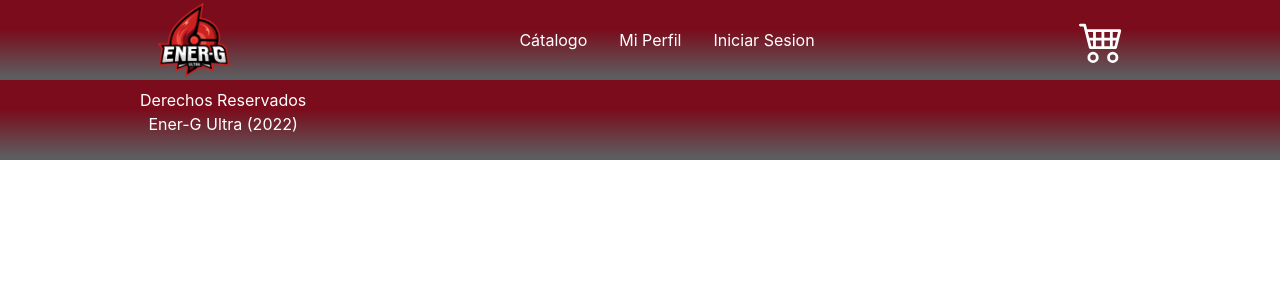
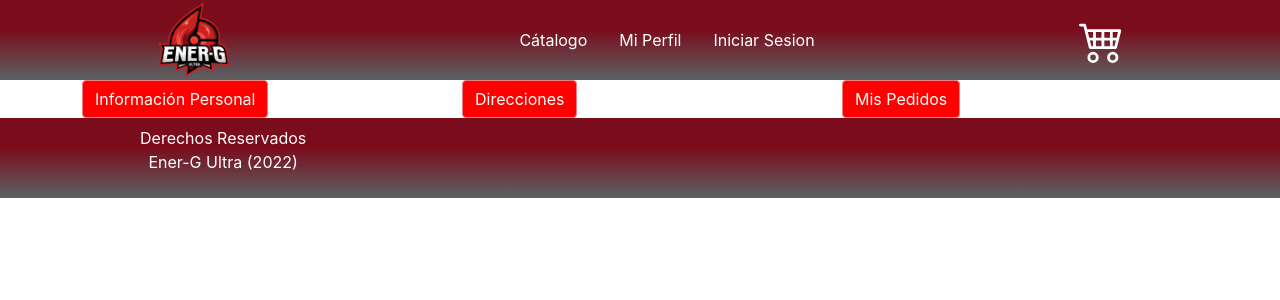
Before and after one commit to victor11s/ENER-G-ULTRA, a React (Create React App) app in the folder energ-1.0/: page /miPerfil in a window 1280 px wide. Shown: the top 300 px of the page. Built offline with nearby package versions, Linux system fonts and the light colour scheme; no server answers.

Commit message:
Creacion de Menu de Perfil y Componentes

```diff
--- a/energ-1.0/src/components/UserProfile/Profile.js
+++ b/energ-1.0/src/components/UserProfile/Profile.js
@@ -4,18 +4,41 @@ import React from 'react'
 import NavBar from '../NavBar';
 import Footer from '../Footer';
 
+import { Button, Card, Col, Container, Form, Row, Table } from 'react-bootstrap'
+
 
 
 function Profile() {
-  return (
-    <>
+    return (
+        <>
 
-    <NavBar/>
+            <NavBar />
 
-    <Footer/>
+            <Container>
+                <Row>
+                    <Col>
+                        <Button variant="danger">Información Personal</Button>
+                    </Col>
+
+                    <Col>
+                        <Button variant="danger">Direcciones</Button>
+                    </Col>
+
+                    <Col>
+                        <Button variant="danger">Mis Pedidos</Button>
+                    </Col>
+                </Row>
 
 
-    </>
-  )
+
+            </Container>
+
+
+
+            <Footer />
+
+
+        </>
+    )
 }
 export default Profile;
```
Also changed, not shown: energ-1.0/src/components/UserProfile/Direccion.js (added), energ-1.0/src/components/UserProfile/InformacionPersonal.js (added), energ-1.0/src/components/UserProfile/MisPedidos.js (added).
